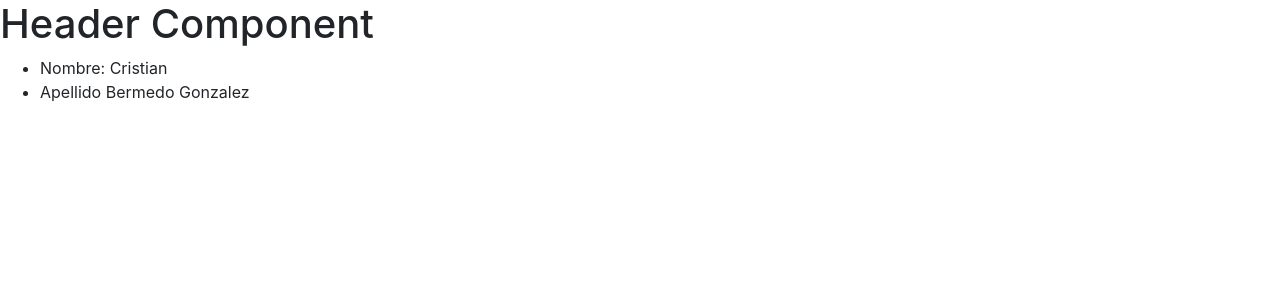
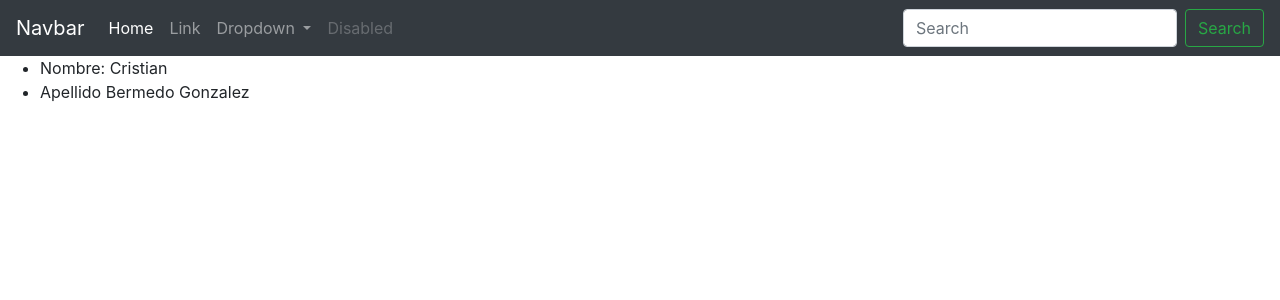
Before and after one commit to cbermedo/getting-started-angular, an Angular app: page / in a window 1280 px wide. Shown: the top 300 px of the page. Built offline with nearby package versions, Linux system fonts and the light colour scheme.

Commit message:
add templateUrl header.component.html with navBar

```diff
--- /dev/null
+++ b/src/app/components/header/header.component.html
@@ -0,0 +1,37 @@
+<nav class="navbar navbar-expand-lg navbar-dark bg-dark">
+    <a class="navbar-brand" href="#">Navbar</a>
+    <button class="navbar-toggler" type="button" data-toggle="collapse" data-target="#navbarSupportedContent" aria-controls="navbarSupportedContent" aria-expanded="false" aria-label="Toggle navigation">
+    <span class="navbar-toggler-icon"></span>
+  </button>
+
+    <div class="collapse navbar-collapse" id="navbarSupportedContent">
+        <ul class="navbar-nav mr-auto">
+            <li class="nav-item active">
+                <a class="nav-link" href="#">Home
+          <span class="sr-only">(current)</span>
+        </a>
+            </li>
+            <li class="nav-item">
+                <a class="nav-link" href="#">Link</a>
+            </li>
+            <li class="nav-item dropdown">
+                <a class="nav-link dropdown-toggle" href="#" id="navbarDropdown" role="button" data-toggle="dropdown" aria-haspopup="true" aria-expanded="false">
+          Dropdown
+        </a>
+                <div class="dropdown-menu" aria-labelledby="navbarDropdown">
+                    <a class="dropdown-item" href="#">Action</a>
+                    <a class="dropdown-item" href="#">Another action</a>
+                    <div class="dropdown-divider"></div>
+                    <a class="dropdown-item" href="#">Something else here</a>
+                </div>
+            </li>
+            <li class="nav-item">
+                <a class="nav-link disabled" href="#">Disabled</a>
+            </li>
+        </ul>
+        <form class="form-inline my-2 my-lg-0">
+            <input class="form-control mr-sm-2" type="search" placeholder="Search" aria-label="Search">
+            <button class="btn btn-outline-success my-2 my-sm-0" type="submit">Search</button>
+        </form>
+    </div>
+</nav>
--- a/src/app/components/header/header.component.ts
+++ b/src/app/components/header/header.component.ts
@@ -2,7 +2,7 @@
 
 @Component({
     selector: 'app-header',
-    template: `<h1>Header Component</h1>`
+    templateUrl: 'header.component.html'
 })
 export class HeaderComponent {
 
```
